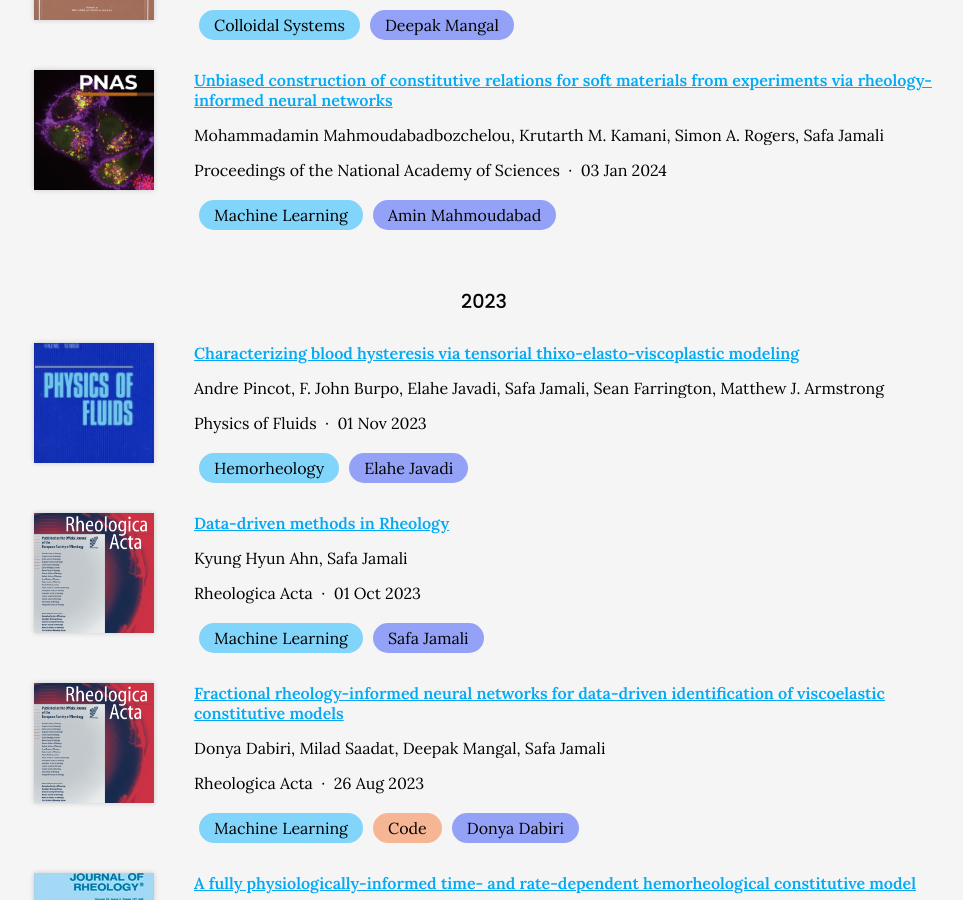
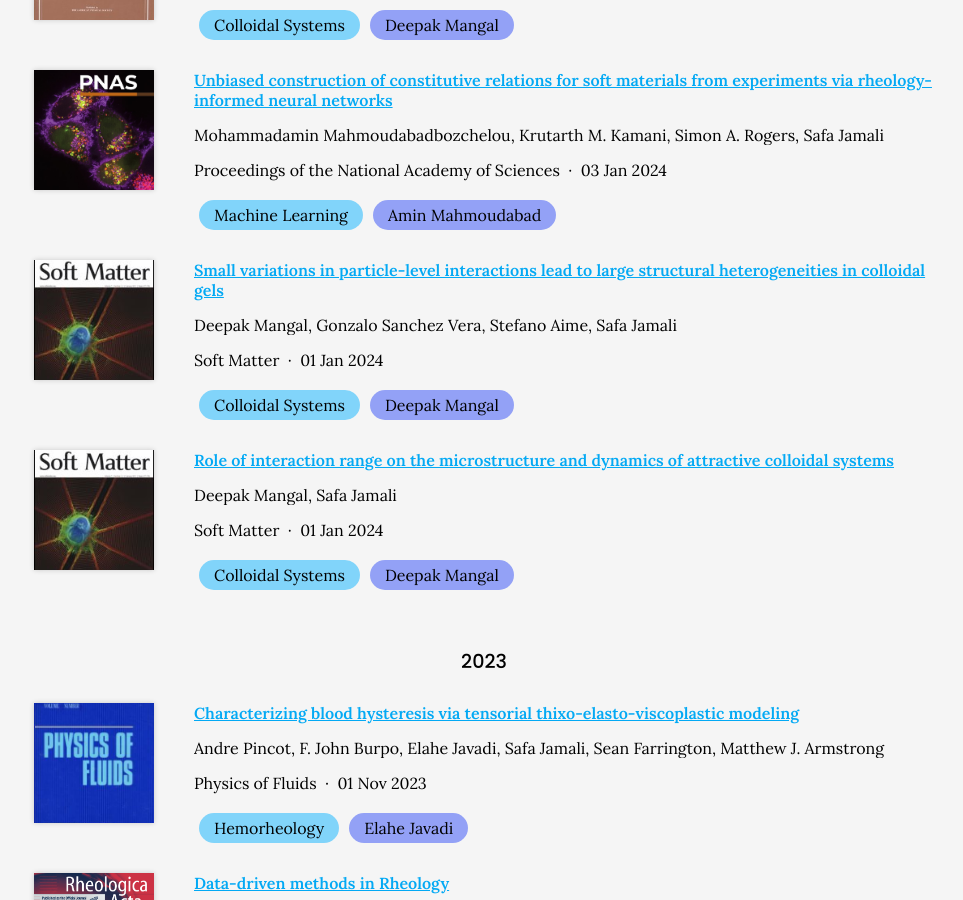
Before and after one commit to procf/procf.github.io, a Jekyll site: the page built from publications/index.md, in a window 1280 px wide and 900 px high, scrolled down 939 px. Shown: the whole window, without its empty margins (156-1119 px from the left). Built offline with Jekyll 4.4.1, drawn with Linux system fonts in a browser that asks for light colours; nearby versions of some CDN libraries; comment, search, counter and statistics services are not loaded.

Commit message:
Generate citations

```diff
--- a/_data/citations.yaml
+++ b/_data/citations.yaml
@@ -693,3 +693,33 @@
   - Network Science
   repo_link: null
   main_author: Deepak Mangal
+- id: 10.1039/D4SM00209A
+  title: Role of interaction range on the microstructure and dynamics of attractive
+    colloidal systems
+  authors:
+  - Deepak Mangal
+  - Safa Jamali
+  publisher: Soft Matter
+  date: '2024-01-01'
+  link: https://doi.org/gtwqbk
+  image: https://procf.github.io/images/journal_covers/soft_matter.jpg
+  tags:
+  - Colloidal Systems
+  repo_link: null
+  main_author: Deepak Mangal
+- id: 10.1039/D4SM00316K
+  title: Small variations in particle-level interactions lead to large structural
+    heterogeneities in colloidal gels
+  authors:
+  - Deepak Mangal
+  - Gonzalo Sanchez Vera
+  - Stefano Aime
+  - Safa Jamali
+  publisher: Soft Matter
+  date: '2024-01-01'
+  link: https://doi.org/gtwqbm
+  image: https://procf.github.io/images/journal_covers/soft_matter.jpg
+  tags:
+  - Colloidal Systems
+  repo_link: null
+  main_author: Deepak Mangal
```
